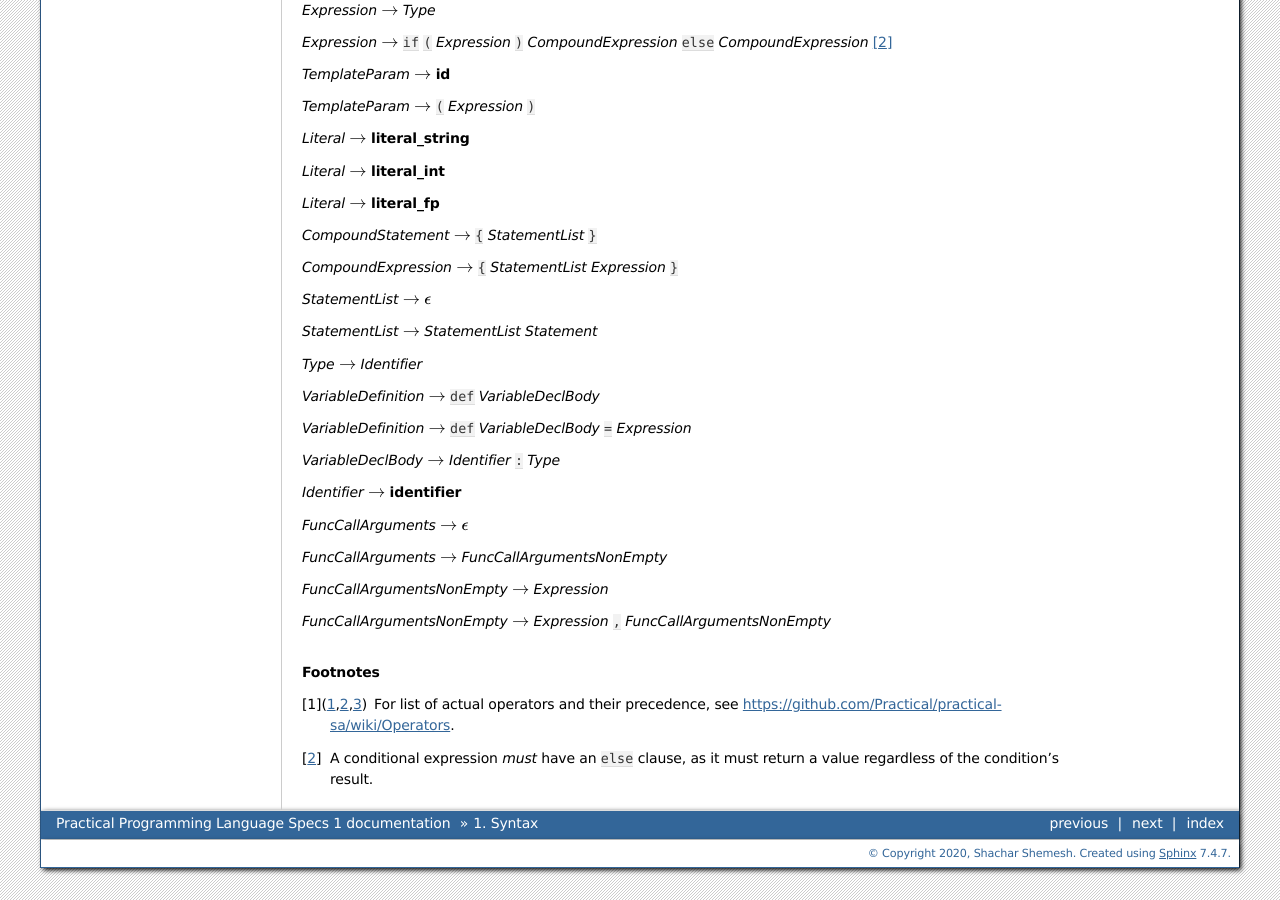
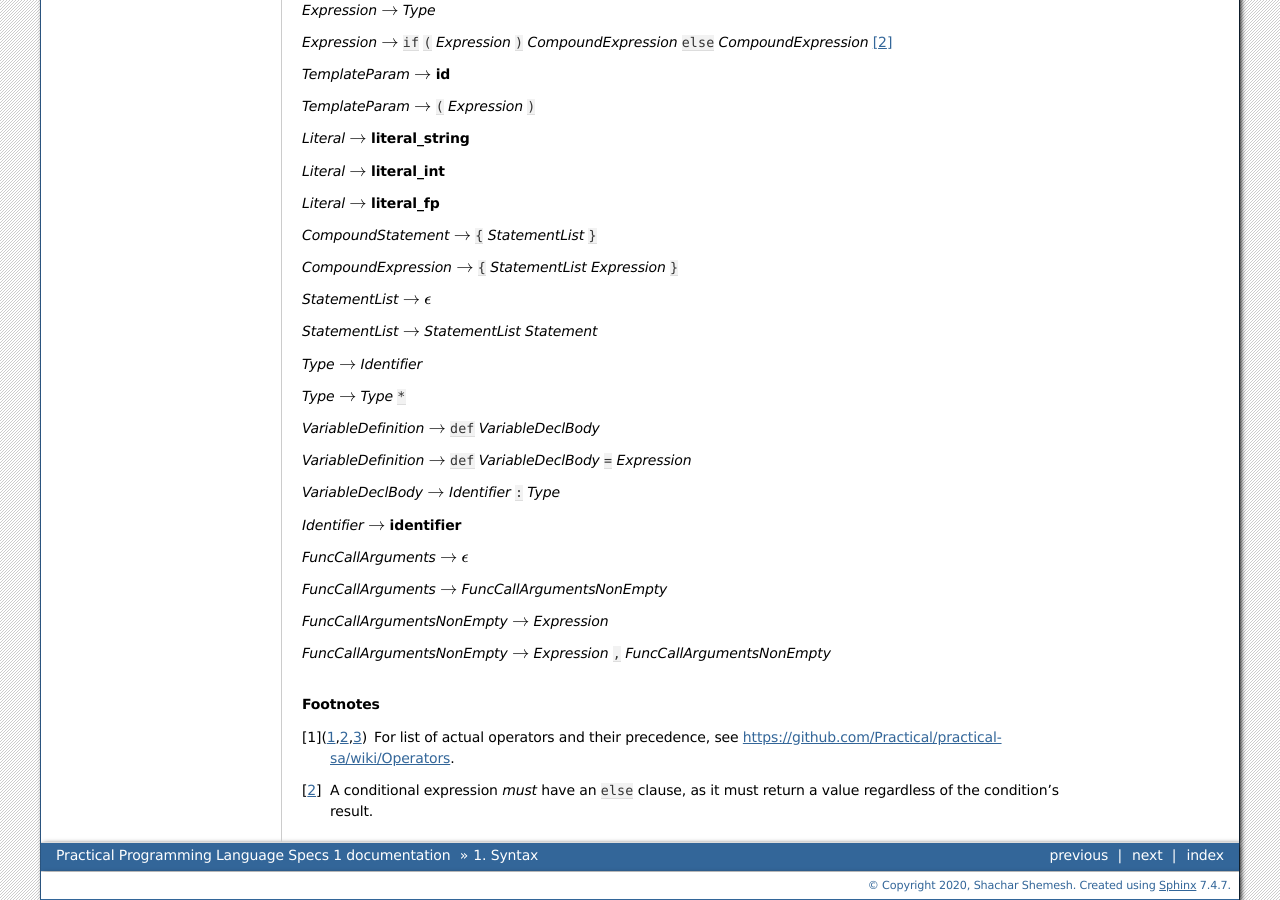
Before and after one commit to Practical/specs, a Sphinx documentation site: the page built from source/syntax.rst, in a window 1280 px wide and 900 px high, scrolled down 1249 px. Built offline with Sphinx 7.4.7, drawn with Linux system fonts in a browser that asks for light colours.

Commit message:
Add pointers to Type

```diff
--- a/source/syntax.rst
+++ b/source/syntax.rst
@@ -101,6 +101,8 @@ Syntax Description
 
 *Type* :math:`\rightarrow` *Identifier*
 
+*Type* :math:`\rightarrow` *Type* ``*``
+
 *VariableDefinition* :math:`\rightarrow` ``def`` *VariableDeclBody*
 
 *VariableDefinition* :math:`\rightarrow` ``def`` *VariableDeclBody* ``=`` *Expression*
```
